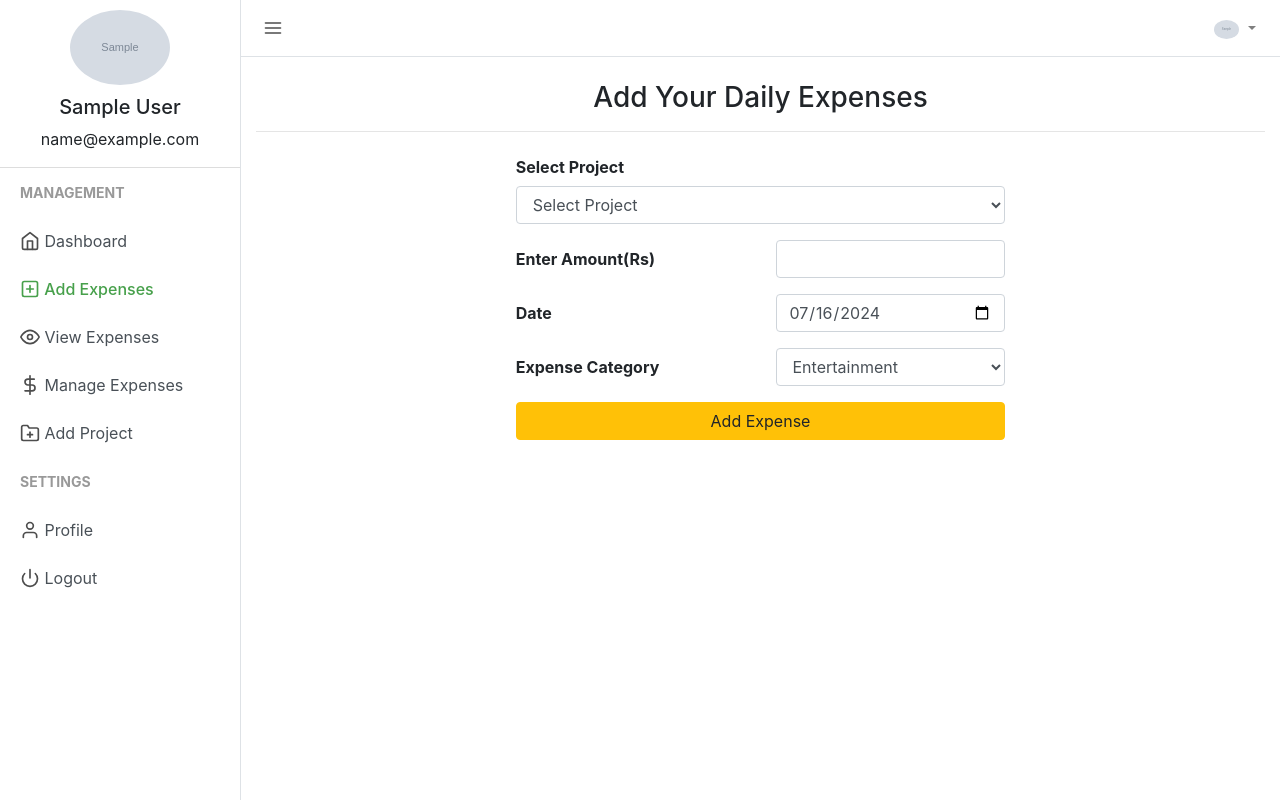
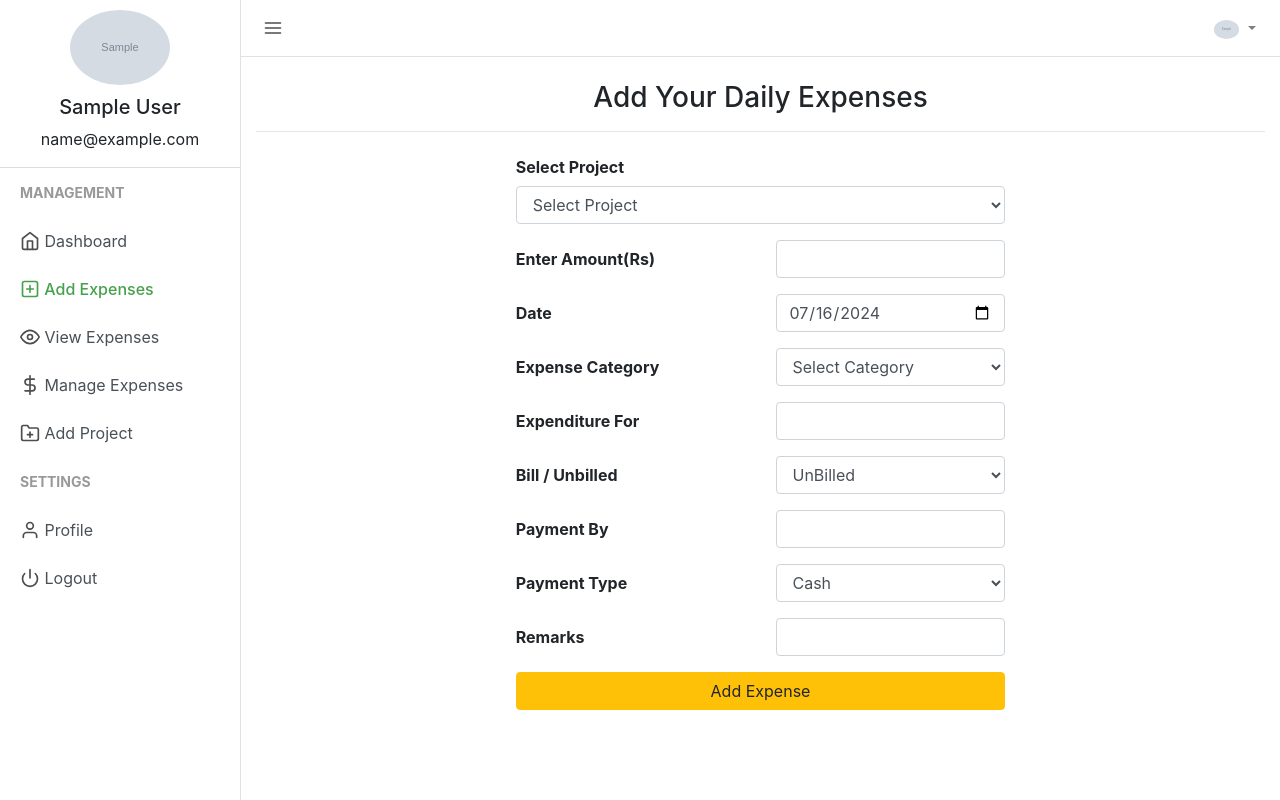
Before and after one commit to Mr-Khandelwal/Expense-Tracker, a PHP site: page /add_expense.php in a window 1280 px wide. Run offline with PHP 8.4, Linux system fonts and the light colour scheme; the visitor is signed in with stand-in values (Sample User, id 1); tables that the repository leaves empty or names only in its code hold one stand-in row (values such as "Sample post"); grey boxes marked "Sample" are stand-in pictures.

Commit message:
new columns commit

```diff
--- a/add_expense.php
+++ b/add_expense.php
@@ -4,7 +4,12 @@ $update = false;
 $del = false;
 $expenseamount = "";
 $expensedate = date("Y-m-d");
-$expensecategory = "Entertainment";
+$expenditurefor="";
+$BillType ="";
+$PaymentBy ="";
+$PaymentType="Cash";
+$remarks="";
+$expensecategory = "";
 $project_id = "";
 
 $projects_query = "SELECT project_id, project_name FROM projects";
@@ -14,9 +19,14 @@ $projects_result = mysqli_query($con, $projects_query);
 if (isset($_POST['add'])) {
     $expenseamount = $_POST['expenseamount'];
     $expensedate = $_POST['expensedate'];
-    // $expensecategory = $_POST['expensecategory'];
-    $expensecategory = $_POST['expensecategory'] === 'Other' ? $_POST['expensecategory_other'] : $_POST['expensecategory'];
+    $expensecategory = $_POST['expensecategory'];
     $project_id = $_POST['project_id'];
+
+    $expenditurefor=$_POST['expenditurefor'];
+    $BillType =$_POST['BillType'];
+    $PaymentBy =$_POST['PaymentBy'];
+    $PaymentType =$_POST['PaymentType'];
+    $remarks==$_POST['remarks'];
 
     // Fetch the investment limit and current total expenses for the selected project
     $query = "SELECT investment_limit FROM projects WHERE project_id = $project_id";
@@ -30,7 +40,7 @@ if (isset($_POST['add'])) {
         echo "Error: Adding this expense would exceed the project's investment limit.";
     } else {
         // Insert the new expense into the database
-        $expenses = "INSERT INTO expenses (user_id, expense, expensedate, expensecategory, project_id) VALUES ('$userid', '$expenseamount', '$expensedate', '$expensecategory', '$project_id')";
+        $expenses = "INSERT INTO expenses (user_id, expense, expensedate, expensecategory, project_id,expenditurefor,BillType,PaymentBy,PaymentType,remarks) VALUES ('$userid', '$expenseamount', '$expensedate', '$expensecategory', '$project_id','$expenditurefor','$BillType','$PaymentBy','$PaymentType','$remarks')";
         $result = mysqli_query($con, $expenses) or die("Something Went Wrong!");
         header('location: add_expense.php');
     }
@@ -42,11 +52,16 @@ if (isset($_POST['update'])) {
     $id = $_GET['edit'];
     $expenseamount = $_POST['expenseamount'];
     $expensedate = $_POST['expensedate'];
-    // $expensecategory = $_POST['expensecategory'];
-    $expensecategory = $_POST['expensecategory'] === 'Other' ? $_POST['expensecategory_other'] : $_POST['expensecategory'];
+    $expensecategory = $_POST['expensecategory'];
     $project_id = $_POST['project_id'];
 
-    $sql = "UPDATE expenses SET expense='$expenseamount', expensedate='$expensedate', expensecategory='$expensecategory', project_id='$project_id' WHERE user_id='$userid' AND expense_id='$id'";
+    $expenditurefor=$_POST['expenditurefor'];
+    $BillType =$_POST['BillType'];
+    $PaymentBy =$_POST['PaymentBy'];
+    $PaymentType =$_POST['PaymentType'];
+    $remarks==$_POST['remarks'];
+
+    $sql = "UPDATE expenses SET expense='$expenseamount', expensedate='$expensedate', expensecategory='$expensecategory', project_id='$project_id',expenditurefor ='$expenditurefor',BillType='$BillType',PaymentBy='$PaymentBy',PaymentType='$PaymentType',remarks='$remarks' WHERE user_id='$userid' AND expense_id='$id'";
     if (mysqli_query($con, $sql)) {
         echo "Records were updated successfully.";
     } else {
@@ -76,10 +91,13 @@ if (isset($_GET['edit'])) {
         $expensedate = $n['expensedate'];
         $expensecategory = $n['expensecategory'];
         $project_id = $n['project_id'];
-        // if (!in_array($expensecategory, ['Entertainment', 'Food', 'Fuel', 'Travel'])) {
-        //     $expensecategory_other = $expensecategory;
-        //     $expensecategory = 'Other';
-        // }
+
+        $expenditurefor=$n['expenditurefor'];
+        $BillType =$n['BillType'];
+        $PaymentBy =$n['PaymentBy'];
+        $PaymentType =$n['PaymentType'];
+        $remarks==$n['remarks'];
+
     } else {
         echo ("WARNING: AUTHORIZATION ERROR: Trying to Access Unauthorized data");
     }
@@ -96,10 +114,11 @@ if (isset($_GET['delete'])) {
         $expensedate = $n['expensedate'];
         $expensecategory = $n['expensecategory'];
         $project_id = $n['project_id'];
-        // if (!in_array($expensecategory, ['Entertainment', 'Food', 'Fuel', 'Travel'])) {
-        //     $expensecategory_other = $expensecategory;
-        //     $expensecategory = 'Other';
-        // }
+        $expenditurefor=$n['expenditurefor'];
+        $BillType =$n['BillType'];
+        $PaymentBy =$n['PaymentBy'];
+        $PaymentType =$n['PaymentType'];
+        $remarks==$n['remarks'];
     } else {
         echo ("WARNING: AUTHORIZATION ERROR: Trying to Access Unauthorized data");
     }
@@ -126,6 +145,7 @@ if (isset($_GET['delete'])) {
 
     <!-- Feather JS for Icons -->
     <script src="js/feather.min.js"></script>
+
 
 </head>
 
@@ -212,6 +232,7 @@ if (isset($_GET['delete'])) {
                                     <input type="number" class="form-control col-sm-12" value="<?php echo $expenseamount; ?>" id="expenseamount" name="expenseamount" required>
                                 </div>
                             </div>
+
                             <div class="form-group row">
                                 <label for="expensedate" class="col-sm-6 col-form-label"><b>Date</b></label>
                                 <div class="col-md-6">
@@ -223,16 +244,57 @@ if (isset($_GET['delete'])) {
                                 <div class="col-sm-6">
                                     <select class="form-control" name="expensecategory" id="expensecategory" required onchange="toggleOtherCategory(this.value)">
                                         <option value="">Select Category</option>
-                                        <option value="Entertainment" <?php echo ($expensecategory == 'Entertainment') ? 'selected' : ''; ?>>Entertainment</option>
+                                        <option value="Transport" <?php echo ($expensecategory == 'Transport') ? 'selected' : ''; ?>>Transport</option>
                                         <option value="Food" <?php echo ($expensecategory == 'Food') ? 'selected' : ''; ?>>Food</option>
-                                        <option value="Fuel" <?php echo ($expensecategory == 'Fuel') ? 'selected' : ''; ?>>Fuel</option>
-                                        <option value="Travel" <?php echo ($expensecategory == 'Travel') ? 'selected' : ''; ?>>Travel</option>
-                                        <option value="Other" <?php echo ($expensecategory == 'Other') ? 'selected' : ''; ?>>Other</option>
+                                        <option value="Accomodation" <?php echo ($expensecategory == 'Accomodation') ? 'selected' : ''; ?>>Accomodationl</option>
+                                        <option value="Misc" <?php echo ($expensecategory == 'Misc') ? 'selected' : ''; ?>>Miscellaneous</option>
                                     </select>
-                                    <input type="text" class="form-control mt-2" name="expensecategory_other" id="expensecategory_other" placeholder="Enter Category" style="display: none;" value="<?php echo ($expensecategory != 'Entertainment' && $expensecategory != 'Food' && $expensecategory != 'Fuel' && $expensecategory != 'Travel' && $expensecategory != '') ? $expensecategory : ''; ?>">
+                                    <!-- <input type="text" class="form-control mt-2" name="expensecategory_other" id="expensecategory_other" placeholder="Enter Category" style="display: none;" value="<?php echo ($expensecategory != 'Entertainment' && $expensecategory != 'Food' && $expensecategory != 'Fuel' && $expensecategory != 'Travel' && $expensecategory != '') ? $expensecategory : ''; ?>"> -->
                                 </div>
                             </div>
-                            <script>
+                            <div class="form-group row">
+                                <label for="expenditurefor" class="col-sm-6 col-form-label"><b>Expenditure For</b></label>
+                                <div class="col-md-6">
+                                    <input type="text" class="form-control col-sm-12" value="<?php echo $expenditurefor; ?>" name="expenditurefor" id="expenditurefor" required>
+                                </div>
+                            </div>
+
+                            <div class="form-group row">
+                                <label for="BillType" class="col-sm-6 col-form-label"><b>Bill / Unbilled</b></label>
+                                <div class="col-md-6">
+                                <select class="form-control" name="BillType" id="BillType" required onchange="toggleOtherCategory(this.value)">
+                                        <option value="UnBilled" <?php echo ($BillType == 'UnBilled') ? 'selected' : ''; ?>>UnBilled</option>
+                                        <option value="Billed" <?php echo ($BillType == 'Billed') ? 'selected' : ''; ?>>Billed</option>
+                                </select>
+                                </div>
+                            </div>
+
+                            <div class="form-group row">
+                                <label for="PaymentBy" class="col-sm-6 col-form-label"><b>Payment By</b></label>
+                                <div class="col-md-6">
+                                    <input type="text" class="form-control col-sm-12" value="<?php echo $PaymentBy; ?>" name="PaymentBy" id="PaymentBy" required>
+                                </div>
+                            </div>
+
+                            <div class="form-group row">
+                                <label for="PaymentType" class="col-sm-6 col-form-label"><b>Payment Type</b></label>
+                                <div class="col-md-6">
+                                <select class="form-control" name="PaymentType" id="PaymentType" required onchange="toggleOtherCategory(this.value)">
+                                        <option value="Cash" <?php echo ($BillType == 'UnBilled') ? 'selected' : ''; ?>>Cash</option>
+                                        <option value="Online (UPI/ NetBanking)" <?php echo ($BillType == 'Billed') ? 'selected' : ''; ?>>Online (UPI/ NetBanking)</option>
+                                        <option value="Card" <?php echo ($BillType == 'Billed') ? 'selected' : ''; ?>>Card</option>
+                                </select>
+                                </div>
+                            </div>
+
+                            <div class="form-group row">
+                                <label for="remarks" class="col-sm-6 col-form-label"><b>Remarks</b></label>
+                                <div class="col-md-6">
+                                    <input type="remarks" class="form-control col-sm-12" value="<?php echo $remarks; ?>" name="remarks" id="remarks" >
+                                </div>
+                            </div>
+
+                            <!-- <script>
                                 function toggleOtherCategory(value) {
                                     if (value === "Other") {
                                         document.getElementById('expensecategory_other').style.display = 'block';
@@ -243,7 +305,7 @@ if (isset($_GET['delete'])) {
                                 window.onload = function () {
                                     toggleOtherCategory(document.getElementById('expensecategory').value);
                                 };
-                            </script>
+                            </script> -->
 
                             <div class="form-group">
                                 <?php if ($update == true) : ?>
```
Also changed, not shown: manage_expense.php (+12 -2 lines), view.php (+11 -1 lines).
